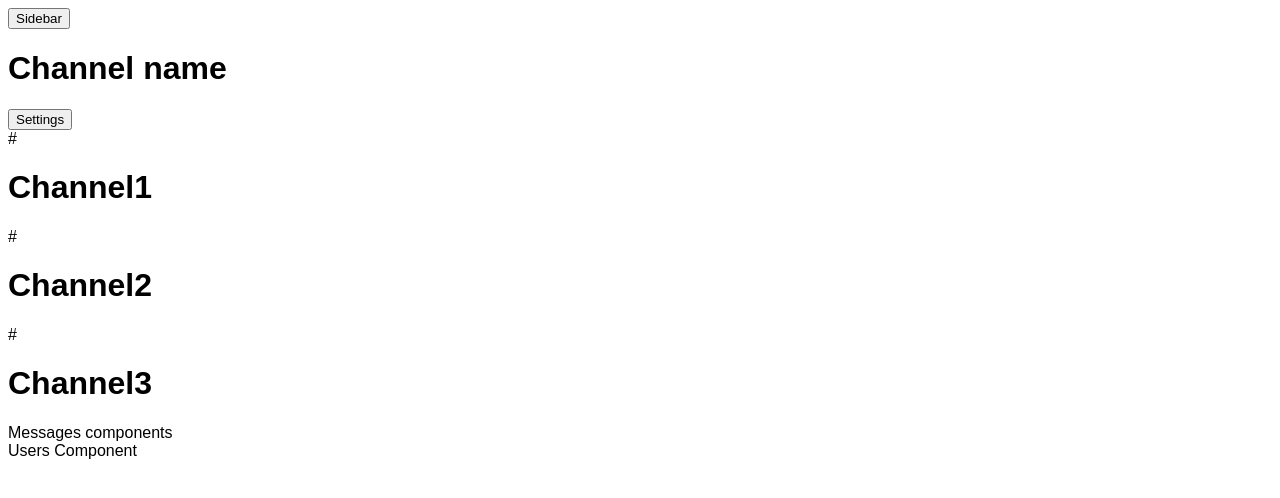
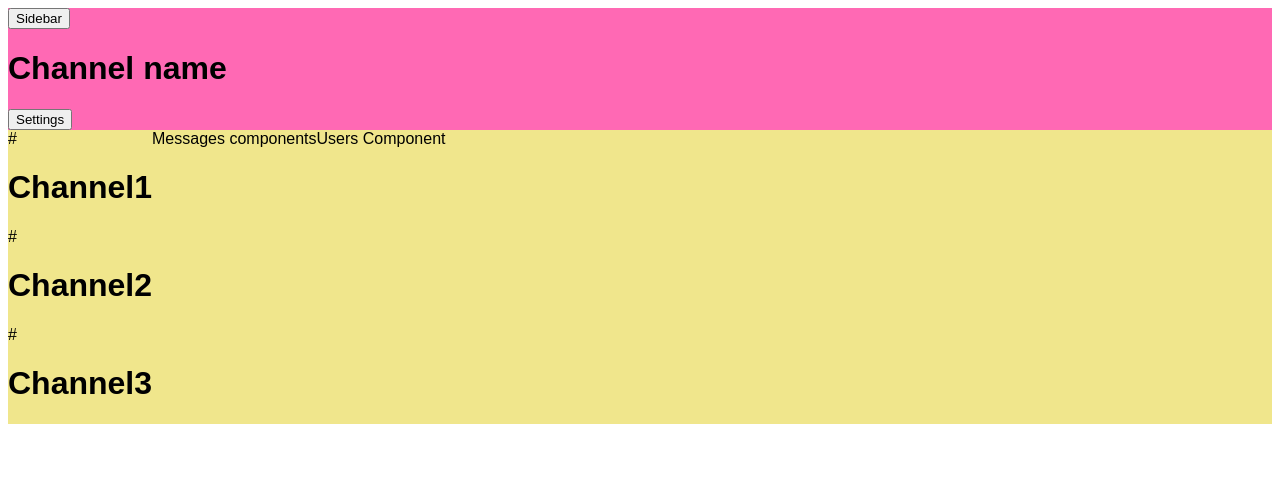
Before and after one commit to alexxbull/rpchat, a React (Create React App) app in the folder frontend/: page / in a window 1280 px wide. Shown: the top 498 px of the page. Built offline with nearby package versions, Linux system fonts and the light colour scheme.

Commit message:
added css styling for page layout

```diff
--- a/frontend/src/containers/Chat/Chat.js
+++ b/frontend/src/containers/Chat/Chat.js
@@ -2,9 +2,11 @@ import React from 'react';
 
 import Channels from '../../components/Channels/Channels';
 
+import classes from './Chat.module.css'
+
 const Chat = props => {
     return (
-        <div className="chat">
+        <div className={classes.Chat}>
             <Channels />
             <div>Messages components</div>
             <div>Users Component</div>
--- /dev/null
+++ b/frontend/src/containers/Chat/Chat.module.css
@@ -0,0 +1,6 @@
+.Chat {
+    display: flex;
+    overflow-y: auto;
+    background: khaki;
+    height: 100%;
+}
--- a/frontend/src/index.css
+++ b/frontend/src/index.css
@@ -13,6 +13,14 @@ body {
     height: 100%;
 }
 
+
+.App {
+    display: flex;
+    flex-direction: column;
+    height: 100%;
+    background: hotpink;
+}
+
 .backdrop {
   display: none;
   background: rgba(94, 94, 94, 0.267);
```
